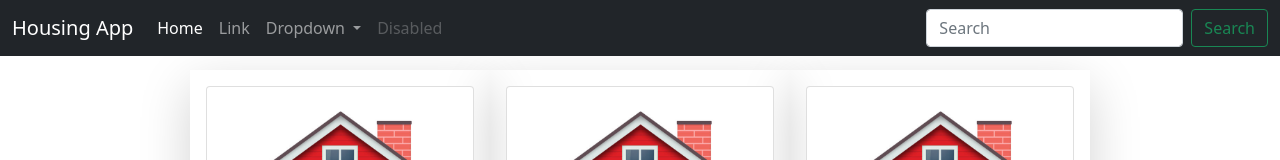
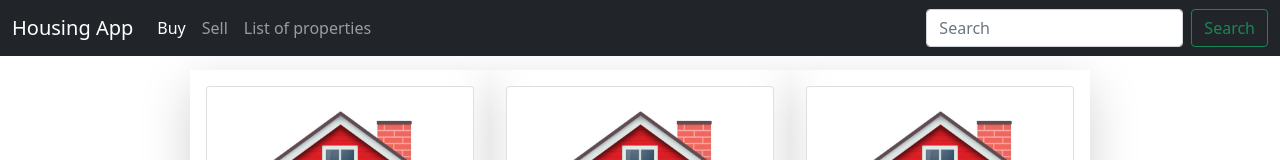
Before and after one commit to phuc730/HousingApp, an Angular app in the folder FrontEnd/: page / in a window 1280 px wide. Shown: the top 160 px of the page. Built offline with nearby package versions, Linux system fonts and the light colour scheme.

Commit message:
data using pipe

```diff
--- a/FrontEnd/src/app/nav-bar/nav-bar.component.html
+++ b/FrontEnd/src/app/nav-bar/nav-bar.component.html
@@ -1,30 +1,19 @@
 <nav class="navbar navbar-expand-lg navbar-dark bg-dark fixed-top">
   <div class="container-fluid">
-    <a class="navbar-brand" href="#">Housing App</a>
+    <a class="navbar-brand" href="/">Housing App</a>
     <button class="navbar-toggler" type="button" data-bs-toggle="collapse" data-bs-target="#navbarSupportedContent" aria-controls="navbarSupportedContent" aria-expanded="false" aria-label="Toggle navigation">
       <span class="navbar-toggler-icon"></span>
     </button>
     <div class="collapse navbar-collapse" id="navbarSupportedContent">
       <ul class="navbar-nav me-auto mb-2 mb-lg-0">
         <li class="nav-item">
-          <a class="nav-link active" aria-current="page" href="#">Home</a>
+          <a class="nav-link active" aria-current="page" href="/">Buy</a>
         </li>
         <li class="nav-item">
-          <a class="nav-link" href="#">Link</a>
-        </li>
-        <li class="nav-item dropdown">
-          <a class="nav-link dropdown-toggle" href="#" id="navbarDropdown" role="button" data-bs-toggle="dropdown" aria-expanded="false">
-            Dropdown
-          </a>
-          <ul class="dropdown-menu" aria-labelledby="navbarDropdown">
-            <li><a class="dropdown-item" href="#">Action</a></li>
-            <li><a class="dropdown-item" href="#">Another action</a></li>
-            <li><hr class="dropdown-divider"></li>
-            <li><a class="dropdown-item" href="#">Something else here</a></li>
-          </ul>
+          <a class="nav-link" href="/">Sell</a>
         </li>
         <li class="nav-item">
-          <a class="nav-link disabled" href="#" tabindex="-1" aria-disabled="true">Disabled</a>
+          <a class="nav-link" href="/">List of properties</a>
         </li>
       </ul>
       <form class="d-flex">
--- a/FrontEnd/src/app/property/property-card/property-card.component.ts
+++ b/FrontEnd/src/app/property/property-card/property-card.component.ts
@@ -1,4 +1,5 @@
 import { Component, Input } from '@angular/core';
+import { IProperty } from '../property-list/IProperty.interface';
 
 
 @Component({
@@ -7,6 +8,6 @@ import { Component, Input } from '@angular/core';
   styleUrls: ['property-card.component.css']
 })
 export class PropertyCardComponent{
-@Input() property: any;
+  @Input() property!: IProperty;
 
 }
--- /dev/null
+++ b/FrontEnd/src/app/property/property-list/IProperty.interface.ts
@@ -0,0 +1,6 @@
+export interface IProperty{
+  Id: number;
+  Name: string;
+  Type: string;
+  Price: number;
+}
--- a/FrontEnd/src/app/property/property-list/property-list.component.ts
+++ b/FrontEnd/src/app/property/property-list/property-list.component.ts
@@ -1,6 +1,7 @@
 import { Component, OnInit } from '@angular/core';
 import {HttpClient} from '@angular/common/http'
 import { HousingService } from 'src/app/services/housing.service';
+import { IProperty } from './IProperty.interface';
 @Component({
   selector: 'app-property-list',
   templateUrl: './property-list.component.html',
@@ -8,7 +9,7 @@ import { HousingService } from 'src/app/services/housing.service';
 })
 export class PropertyListComponent implements OnInit {
 
-  properties: any;
+  properties: Array<IProperty> = [];
 
   constructor(private housingService : HousingService) { }
 
@@ -18,7 +19,8 @@ export class PropertyListComponent implements OnInit {
         this.properties = data;
         console.log(data);
       }, error => {
-        console.log(error)
+        console.log('httperror');
+        console.log(error);
       }
     );
     // this.http.get('data/properties.json').subscribe(
--- a/FrontEnd/src/app/services/housing.service.ts
+++ b/FrontEnd/src/app/services/housing.service.ts
@@ -1,6 +1,8 @@
 import { HttpClient } from '@angular/common/http';
 import { Injectable } from '@angular/core';
-
+import { Observable } from 'rxjs';
+import {map} from 'rxjs/operators'
+import { IProperty } from '../property/property-list/IProperty.interface';
 @Injectable({
   providedIn: 'root'
 })
@@ -8,8 +10,18 @@ export class HousingService {
 
 constructor(private http:HttpClient) { }
 
-getListOfProperties(){
-  return this.http.get('data/properties.json')
+getListOfProperties() : Observable<IProperty[]>{
+  return this.http.get('data/properties.json').pipe(
+    map(data => {
+      const propertiesArray : Array<IProperty> = [];
+      for(const item in data) {
+        if(data.hasOwnProperty(item)) {
+          propertiesArray.push(data[item]);
+        }
+      }
+      return propertiesArray;
+    })
+  );
 }
 
 }
--- a/FrontEnd/tsconfig.json
+++ b/FrontEnd/tsconfig.json
@@ -19,7 +19,8 @@
     "lib": [
       "es2018",
       "dom"
-    ]
+    ],
+    "suppressImplicitAnyIndexErrors": true
   },
   "angularCompilerOptions": {
     "enableI18nLegacyMessageIdFormat": false,
```
